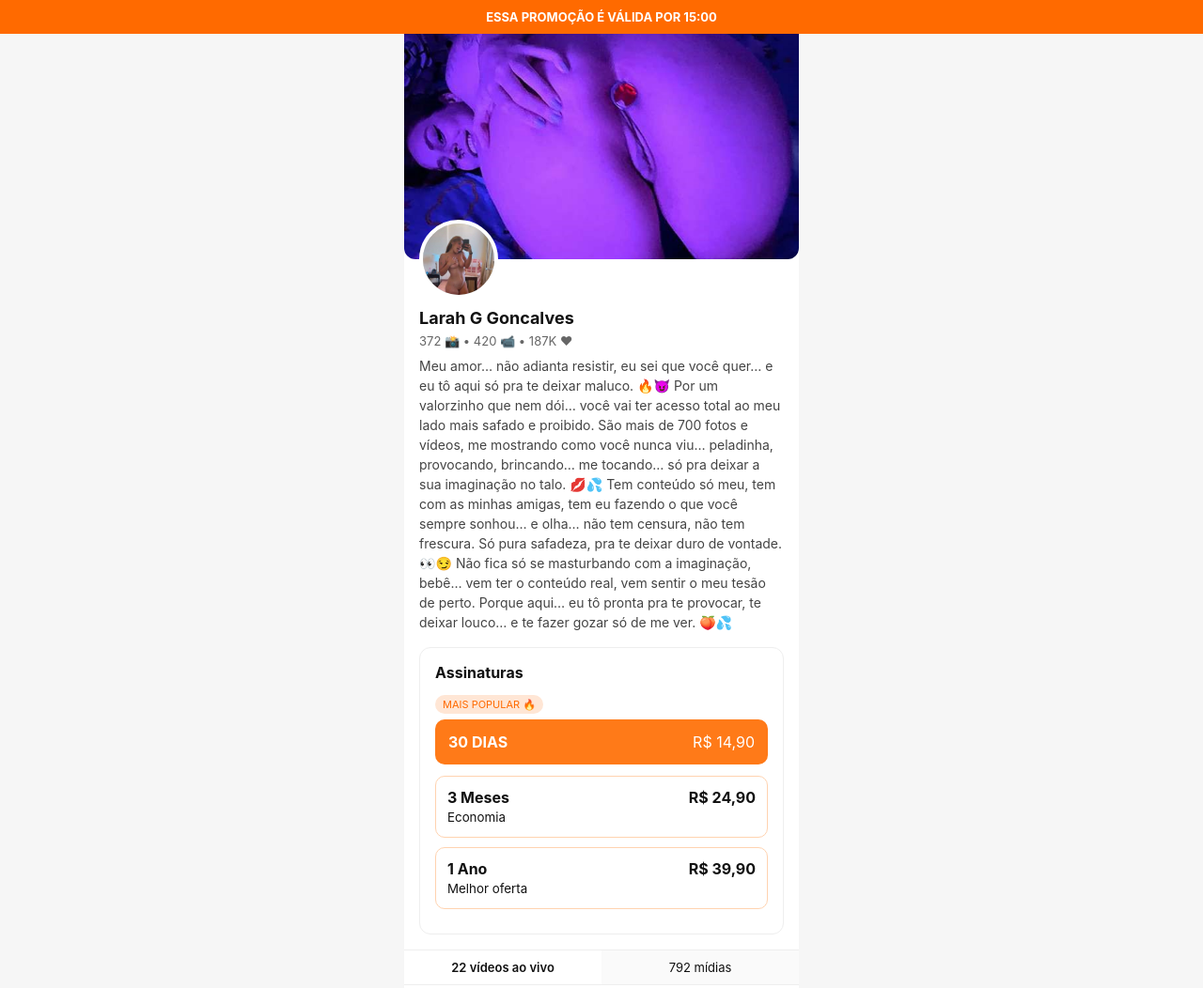
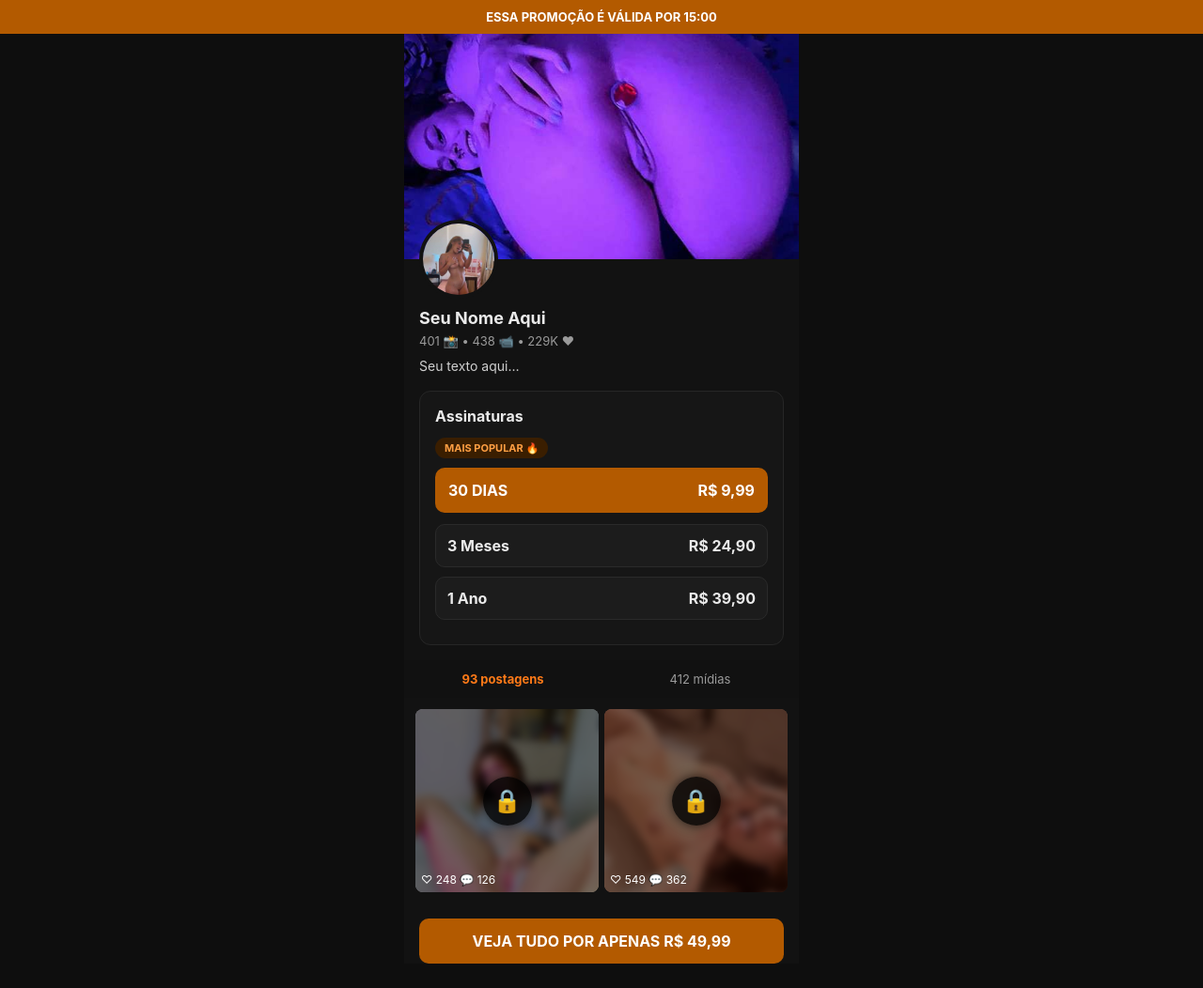
Before and after one commit to Ghoubix7/Privacy-Larah, a plain HTML site: page index.html in a window 1280 px wide. Shown: the top 1052 px of the page at 94% size. Drawn offline with Linux system fonts and the light colour scheme.

Commit message:
Update index.html

```diff
--- a/index.html
+++ b/index.html
@@ -6,25 +6,37 @@
 <title>Perfil • Assinaturas</title>
 
 <style>
-* { box-sizing: border-box; font-family: -apple-system, BlinkMacSystemFont, "Segoe UI", Roboto, Helvetica, Arial, sans-serif; }
+* {
+  box-sizing: border-box;
+  font-family: -apple-system, BlinkMacSystemFont, "Segoe UI", Roboto, Helvetica, Arial, sans-serif;
+}
 
 body {
   margin: 0;
-  background: #f6f6f6;
-  color: #111;
+  background: #0e0e0e;
+  color: #eaeaea;
 }
 
 .container {
   max-width: 420px;
   margin: 0 auto;
-  background: #fff;
+  background: #121212;
+}
+
+/* PROMO */
+.promo-bar {
+  background: #b35a00;
+  color: #fff;
+  text-align: center;
+  font-size: 13px;
+  font-weight: 700;
+  padding: 10px 8px;
 }
 
 /* CAPA */
 .cover {
-  height:240px;
+  height: 240px;
   overflow: hidden;
-  border-radius: 0 0 12px 12px;
 }
 .cover img {
   width: 100%;
@@ -43,11 +55,10 @@ body {
   height: 84px;
   border-radius: 50%;
   overflow: hidden;
-  border: 4px solid #fff;
+  border: 4px solid #121212;
   position: absolute;
   top: -42px;
   left: 16px;
-  background: #ccc;
 }
 .avatar img {
   width: 100%;
@@ -55,7 +66,9 @@ body {
   object-fit: cover;
 }
 
-.profile-info { padding-top: 52px; }
+.profile-info {
+  padding-top: 52px;
+}
 
 .profile-info h1 {
   font-size: 18px;
@@ -67,40 +80,44 @@ body {
   display: flex;
   gap: 12px;
   font-size: 13px;
-  color: #666;
+  color: #9a9a9a;
   margin: 6px 0;
 }
 
 .bio {
   font-size: 14px;
-  color: #444;
+  color: #cfcfcf;
   line-height: 1.5;
   margin-top: 8px;
 }
 
 /* ASSINATURAS */
 .card {
-  background: #fff;
+  background: #161616;
   margin: 16px;
   padding: 16px;
   border-radius: 12px;
-  border: 1px solid #eee;
+  border: 1px solid #262626;
 }
 
-.card h2 { margin: 0 0 12px; font-size: 16px; }
+.card h2 {
+  margin: 0 0 12px;
+  font-size: 16px;
+}
 
 .badge {
   display: inline-block;
-  background: #ffe6d5;
-  color: #ff6a00;
+  background: #3a1e00;
+  color: #ff9f43;
   font-size: 11px;
-  padding: 3px 8px;
+  padding: 4px 10px;
   border-radius: 999px;
-  margin-bottom: 6px;
+  margin-bottom: 10px;
+  font-weight: 700;
 }
 
 .plan-main {
-  background: #ff7a18;
+  background: #b35a00;
   color: #fff;
   padding: 14px;
   border-radius: 10px;
@@ -108,33 +125,40 @@ body {
   justify-content: space-between;
   margin-bottom: 12px;
   cursor: pointer;
+  font-weight: 700;
 }
 
 .plan {
-  border: 1px solid #ffd3b0;
+  background: #1c1c1c;
+  border: 1px solid #2a2a2a;
   border-radius: 10px;
   padding: 12px;
   display: flex;
   justify-content: space-between;
   margin-bottom: 10px;
+  cursor: pointer;
 }
 
-/* POSTS */
+/* TABS */
 .tabs {
   display: flex;
-  border-top: 1px solid #eee;
-  border-bottom: 1px solid #eee;
+  background: #111;
 }
 
 .tab {
   flex: 1;
   text-align: center;
-  padding: 10px;
+  padding: 12px;
   font-size: 13px;
-  background: #fafafa;
+  color: #9a9a9a;
 }
-.tab.active { background: #fff; font-weight: 600; }
 
+.tab.active {
+  color: #ff7a18;
+  font-weight: 700;
+}
+
+/* POSTS */
 .grid {
   display: grid;
   grid-template-columns: repeat(2, 1fr);
@@ -148,38 +172,36 @@ body {
   border-radius: 8px;
   overflow: hidden;
 }
+
 .post img {
   width: 100%;
   height: 100%;
   object-fit: cover;
-
-
-   filter: blur(1px);
-  transform: scale(1.05);
+  filter: blur(4px);
+  transform: scale(1.1);
 }
 
 .lock {
   position: absolute;
   inset: 0;
+  background: rgba(0,0,0,0.55);
   display: flex;
   align-items: center;
   justify-content: center;
-  background: rgba(0,0,0,0.45);
 }
 
 .lock-icon {
-  width: 54px;
-  height: 54px;
+  width: 52px;
+  height: 52px;
   border-radius: 50%;
-  background: rgba(0,0,0,0.75);
+  background: rgba(0,0,0,0.8);
   display: flex;
   align-items: center;
   justify-content: center;
-  font-size: 26px;
+  font-size: 24px;
   color: #fff;
-  box-shadow: 0 0 15px rgba(0,0,0,0.6);
+  box-shadow: 0 0 12px rgba(0,0,0,0.7);
 }
-
 
 .actions {
   position: absolute;
@@ -194,23 +216,13 @@ body {
 /* CTA */
 .cta {
   margin: 16px;
-  background: #ff7a18;
+  background: #b35a00;
   color: #fff;
   padding: 14px;
   text-align: center;
   border-radius: 10px;
   font-weight: 700;
   cursor: pointer;
-}
-
-/* PROMO */
-.promo-bar {
-  background: #ff6a00;
-  color: #fff;
-  text-align: center;
-  font-size: 13px;
-  font-weight: 700;
-  padding: 10px 8px;
 }
 </style>
 </head>
@@ -223,75 +235,72 @@ ESSA PROMOÇÃO É VÁLIDA POR <span id="timer">15:00</span>
 
 <div class="container">
 
-<!-- CAPA -->
 <div class="cover">
   <img src="assets/img/fotocapa2.jpg">
 </div>
 
-<!-- PERFIL -->
 <div class="profile">
   <div class="avatar">
     <img src="assets/img/fotoPerfil.jpg">
   </div>
 
   <div class="profile-info">
-    <h1>Larah G Goncalves</h1>
-    <div class="stats">372 📸 • 420 📹 • 187K ❤ </div>
+    <h1>Seu Nome Aqui</h1>
+    <div class="stats">401 📸 • 438 📹 • 229K ❤</div>
 
     <div class="bio">
-     Meu amor… não adianta resistir, eu sei que você quer… e eu tô aqui só pra te deixar maluco. 🔥😈 Por um valorzinho que nem dói… você vai ter acesso total ao meu lado mais safado e proibido. São mais de 700 fotos e vídeos, me mostrando como você nunca viu… peladinha, provocando, brincando… me tocando… só pra deixar a sua imaginação no talo. 💋💦 Tem conteúdo só meu, tem com as minhas amigas, tem eu fazendo o que você sempre sonhou… e olha… não tem censura, não tem frescura. Só pura safadeza, pra te deixar duro de vontade. 👀😏 Não fica só se masturbando com a imaginação, bebê… vem ter o conteúdo real, vem sentir o meu tesão de perto. Porque aqui… eu tô pronta pra te provocar, te deixar louco… e te fazer gozar só de me ver. 🍑💦
+      Seu texto aqui…
     </div>
   </div>
 </div>
 
-<!-- ASSINATURAS -->
-    <!-- ASSINATURAS -->
 <div class="card">
   <h2>Assinaturas</h2>
 
   <div class="badge">MAIS POPULAR 🔥</div>
-      <a href="https://p.hoopay.com.br/v/8c45a69b-3241-4748-b085-813581f0b0db" style="text-decoration:none;">
+
+  <a href="#" style="text-decoration:none;color:inherit;">
     <div class="plan-main">
       <strong>30 DIAS</strong>
-          <span>R$ 14,90</span>
+      <span>R$ 9,99</span>
     </div>
   </a>
 
- <a href="https://p.hoopay.com.br/v/16963c14-2982-49ff-968c-be7d12d167c0" style="text-decoration:none; color:inherit;">
+  <a href="#" style="text-decoration:none;color:inherit;">
     <div class="plan">
-        <div>
-          <strong>3 Meses</strong><br />
-          <small>Economia</small>
-        </div>
+      <strong>3 Meses</strong>
       <strong>R$ 24,90</strong>
     </div>
   </a>
 
-      <a href="https://p.hoopay.com.br/v/9a78e7cc-7e16-4f09-a146-0d2d6b5f76f5" style="text-decoration:none; color:inherit;">
+  <a href="#" style="text-decoration:none;color:inherit;">
     <div class="plan">
-        <div>
-          <strong>1 Ano</strong><br />
-          <small>Melhor oferta</small>
-        </div>
+      <strong>1 Ano</strong>
       <strong>R$ 39,90</strong>
     </div>
+  </a>
 </div>
-   </a>
 
-<!-- POSTS -->
 <div class="tabs">
-<div class="tab active">22 vídeos ao vivo</div>
-<div class="tab">792 mídias</div>
+  <div class="tab active">93 postagens</div>
+  <div class="tab">412 mídias</div>
 </div>
 
 <div class="grid">
-<div class="post"><img src="assets/img/pvd1.jpg"><div class="lock">🔒</div><div class="actions">♡ 2145 💬 361</div></div>
-<div class="post"><img src="assets/img/am2.jpeg"><div class="lock">🔒</div><div class="actions">♡ 1683 💬 250</div></div>
-<div class="post"><img src="assets/img/pvd8.jpg"><div class="lock">🔒</div><div class="actions">♡ 901 💬 142</div></div>
-<div class="post"><img src="assets/img/pvd 9.jpg"><div class="lock">🔒</div><div class="actions">♡ 1458 💬 222</div></div>
+  <div class="post">
+    <img src="assets/img/pvd1.jpg">
+    <div class="lock"><div class="lock-icon">🔒</div></div>
+    <div class="actions">♡ 248 💬 126</div>
   </div>
 
-   <a href="https://p.hoopay.com.br/v/048c2ee7-e662-463c-99c2-4bc572bb68c7" style="text-decoration:none; color:inherit;">
+  <div class="post">
+    <img src="assets/img/am2.jpeg">
+    <div class="lock"><div class="lock-icon">🔒</div></div>
+    <div class="actions">♡ 549 💬 362</div>
+  </div>
+</div>
+
+<a href="#" style="text-decoration:none;color:inherit;">
   <div class="cta">VEJA TUDO POR APENAS R$ 49,99</div>
 </a>
 
```
Lines whose indentation alone changed are shown as unchanged.
